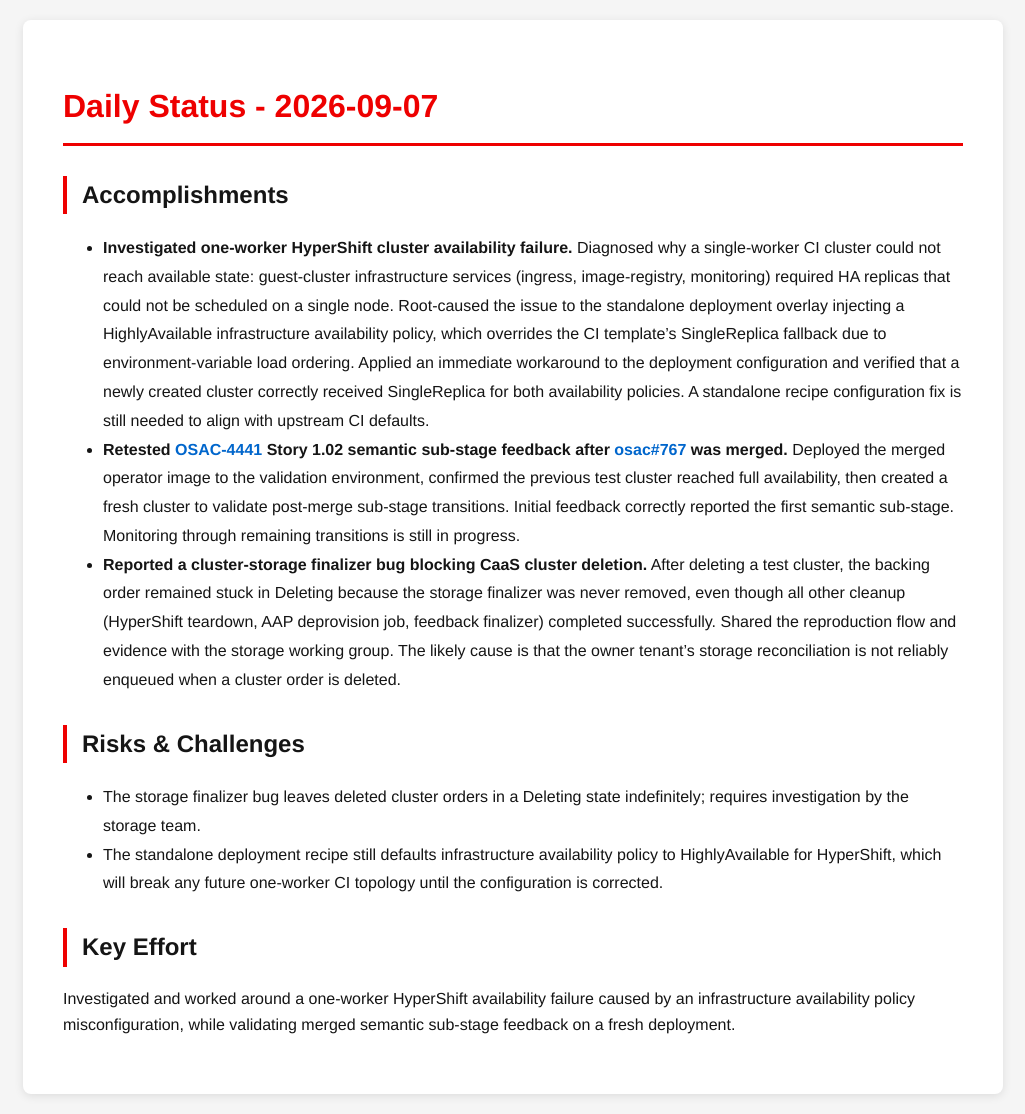
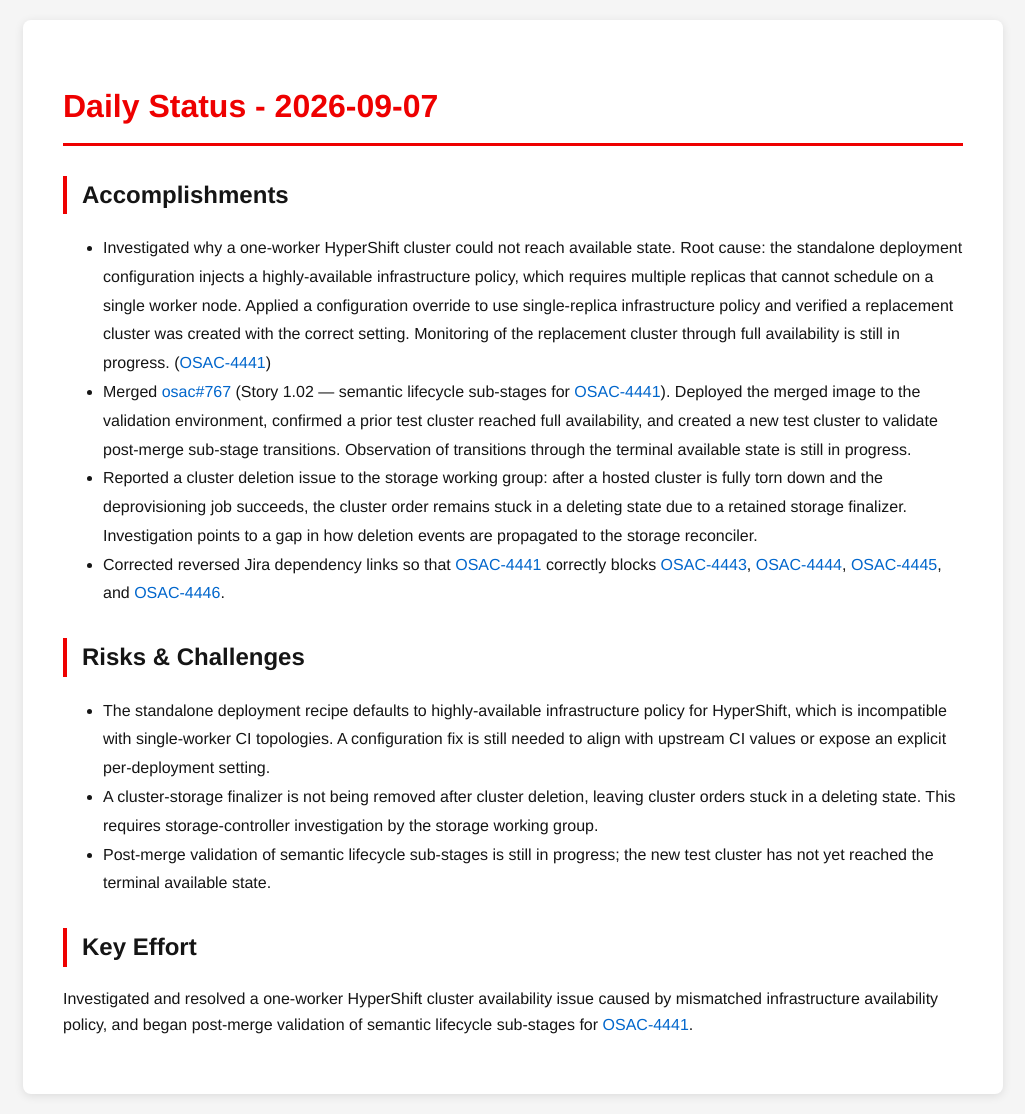
Before and after one commit to tzvatot/daily-status, a Jekyll site: the page built from 2026-09-07.md, in a window 1280 px wide. Shown: the whole page, without its empty margins (127-1152 px from the left). Built offline with Jekyll 4.4.1, drawn with Linux system fonts in a browser that asks for light colours.

Commit message:
Daily status update - 2026-09-07

```diff
--- a/2026-09-07.md
+++ b/2026-09-07.md
@@ -7,16 +7,15 @@ date: 2026-09-07
 # Daily Status - 2026-09-07
 
 ## Accomplishments
-
-- **Investigated one-worker HyperShift cluster availability failure.** Diagnosed why a single-worker CI cluster could not reach available state: guest-cluster infrastructure services (ingress, image-registry, monitoring) required HA replicas that could not be scheduled on a single node. Root-caused the issue to the standalone deployment overlay injecting a HighlyAvailable infrastructure availability policy, which overrides the CI template's SingleReplica fallback due to environment-variable load ordering. Applied an immediate workaround to the deployment configuration and verified that a newly created cluster correctly received SingleReplica for both availability policies. A standalone recipe configuration fix is still needed to align with upstream CI defaults.
-- **Retested [OSAC-4441](https://redhat.atlassian.net/browse/OSAC-4441) Story 1.02 semantic sub-stage feedback after [osac#767](https://github.com/osac-project/osac/pull/767) was merged.** Deployed the merged operator image to the validation environment, confirmed the previous test cluster reached full availability, then created a fresh cluster to validate post-merge sub-stage transitions. Initial feedback correctly reported the first semantic sub-stage. Monitoring through remaining transitions is still in progress.
-- **Reported a cluster-storage finalizer bug blocking CaaS cluster deletion.** After deleting a test cluster, the backing order remained stuck in Deleting because the storage finalizer was never removed, even though all other cleanup (HyperShift teardown, AAP deprovision job, feedback finalizer) completed successfully. Shared the reproduction flow and evidence with the storage working group. The likely cause is that the owner tenant's storage reconciliation is not reliably enqueued when a cluster order is deleted.
+- Investigated why a one-worker HyperShift cluster could not reach available state. Root cause: the standalone deployment configuration injects a highly-available infrastructure policy, which requires multiple replicas that cannot schedule on a single worker node. Applied a configuration override to use single-replica infrastructure policy and verified a replacement cluster was created with the correct setting. Monitoring of the replacement cluster through full availability is still in progress. ([OSAC-4441](https://redhat.atlassian.net/browse/OSAC-4441))
+- Merged [osac#767](https://github.com/osac-project/osac/pull/767) (Story 1.02 — semantic lifecycle sub-stages for [OSAC-4441](https://redhat.atlassian.net/browse/OSAC-4441)). Deployed the merged image to the validation environment, confirmed a prior test cluster reached full availability, and created a new test cluster to validate post-merge sub-stage transitions. Observation of transitions through the terminal available state is still in progress.
+- Reported a cluster deletion issue to the storage working group: after a hosted cluster is fully torn down and the deprovisioning job succeeds, the cluster order remains stuck in a deleting state due to a retained storage finalizer. Investigation points to a gap in how deletion events are propagated to the storage reconciler.
+- Corrected reversed Jira dependency links so that [OSAC-4441](https://redhat.atlassian.net/browse/OSAC-4441) correctly blocks [OSAC-4443](https://redhat.atlassian.net/browse/OSAC-4443), [OSAC-4444](https://redhat.atlassian.net/browse/OSAC-4444), [OSAC-4445](https://redhat.atlassian.net/browse/OSAC-4445), and [OSAC-4446](https://redhat.atlassian.net/browse/OSAC-4446).
 
 ## Risks & Challenges
-
-- The storage finalizer bug leaves deleted cluster orders in a Deleting state indefinitely; requires investigation by the storage team.
-- The standalone deployment recipe still defaults infrastructure availability policy to HighlyAvailable for HyperShift, which will break any future one-worker CI topology until the configuration is corrected.
+- The standalone deployment recipe defaults to highly-available infrastructure policy for HyperShift, which is incompatible with single-worker CI topologies. A configuration fix is still needed to align with upstream CI values or expose an explicit per-deployment setting.
+- A cluster-storage finalizer is not being removed after cluster deletion, leaving cluster orders stuck in a deleting state. This requires storage-controller investigation by the storage working group.
+- Post-merge validation of semantic lifecycle sub-stages is still in progress; the new test cluster has not yet reached the terminal available state.
 
 ## Key Effort
-
-Investigated and worked around a one-worker HyperShift availability failure caused by an infrastructure availability policy misconfiguration, while validating merged semantic sub-stage feedback on a fresh deployment.
+Investigated and resolved a one-worker HyperShift cluster availability issue caused by mismatched infrastructure availability policy, and began post-merge validation of semantic lifecycle sub-stages for [OSAC-4441](https://redhat.atlassian.net/browse/OSAC-4441).
```
